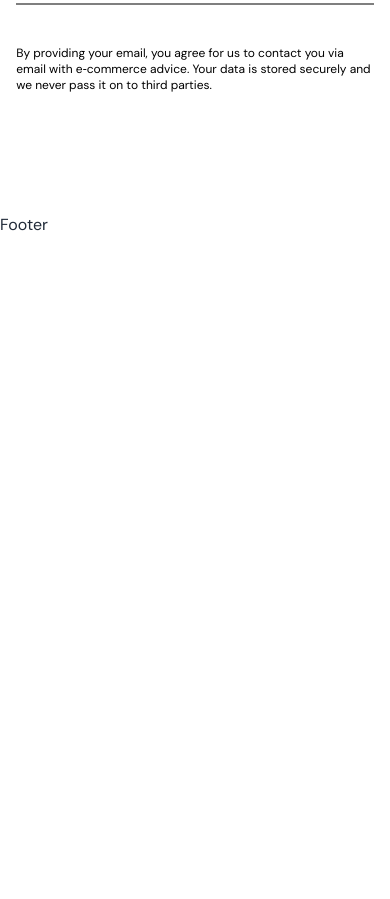
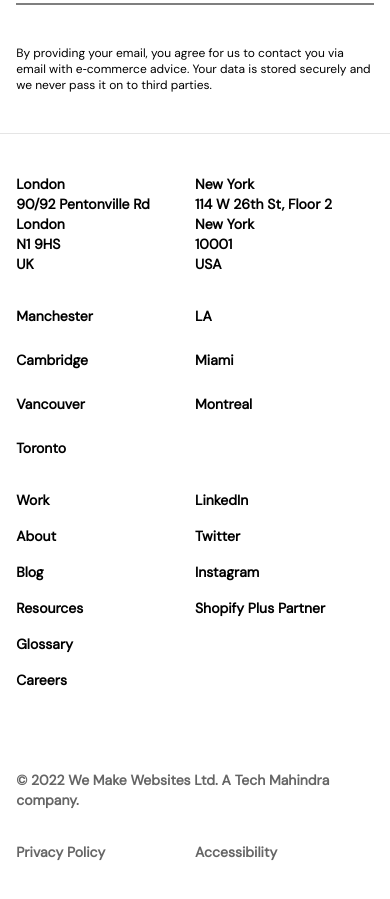
Before and after one commit to antonio-lopez/we-make-websites, a Next.js app: page / in a window 390 px wide. Shown: the part 8180-9079 px from the top of the page. Before the commit the page ends 8417 px from the top, so only its background shows below. Built offline with nearby package versions, Linux system fonts and the light colour scheme.

Commit message:
added footer mobile component

```diff
--- a/components/Footer.jsx
+++ b/components/Footer.jsx
@@ -1,5 +1,56 @@
+import { citiesA, citiesB, resources, social } from '../constants/data';
+
 const Footer = () => {
-  return <div className="mt-[calc(5%_+_60px)]">Footer</div>;
+  return (
+    <div className="border-t-[1px] border-black/10 bg-white text-black">
+      <div className="layout">
+        <div className="grid grid-cols-2 gap-y-8 py-10 text-sm font-semibold md:grid-cols-4 md:text-base">
+          <span>
+            London <br />
+            90/92 Pentonville Rd <br />
+            London <br />
+            N1 9HS <br />
+            UK
+          </span>
+          <span>
+            New York <br />
+            114 W 26th St, Floor 2 <br />
+            New York <br />
+            10001 <br />
+            USA
+          </span>
+          <ul className="space-y-6">
+            {citiesA.map((item) => {
+              return <li key={item.id}>{item.city}</li>;
+            })}
+          </ul>
+          <ul className="space-y-6">
+            {citiesB.map((item) => {
+              return <li key={item.id}>{item.city}</li>;
+            })}
+          </ul>
+          <ul className="space-y-4">
+            {resources.map((item) => {
+              return <li key={item.id}>{item.city}</li>;
+            })}
+          </ul>
+          <ul className="space-y-4">
+            {social.map((item) => {
+              return <li key={item.id}>{item.city}</li>;
+            })}
+          </ul>
+        </div>
+
+        <div className="grid grid-cols-2 gap-y-8 py-10 text-sm font-semibold opacity-60 md:grid-cols-4 md:text-base">
+          <span className=" col-span-2">
+            © 2022 We Make Websites Ltd. A Tech Mahindra company.
+          </span>
+          <span>Privacy Policy</span>
+          <span>Accessibility</span>
+        </div>
+      </div>
+    </div>
+  );
 };
 
 export default Footer;
--- a/constants/data.js
+++ b/constants/data.js
@@ -321,3 +321,32 @@ export const blogData = [
     tag: 'strategy',
   },
 ];
+
+export const citiesA = [
+  { id: 0, city: 'Manchester' },
+  { id: 1, city: 'Cambridge' },
+  { id: 2, city: 'Vancouver' },
+  { id: 3, city: 'Toronto' },
+];
+
+export const citiesB = [
+  { id: 0, city: 'LA' },
+  { id: 1, city: 'Miami' },
+  { id: 2, city: 'Montreal' },
+];
+
+export const resources = [
+  { id: 0, city: 'Work' },
+  { id: 1, city: 'About' },
+  { id: 2, city: 'Blog' },
+  { id: 3, city: 'Resources' },
+  { id: 4, city: 'Glossary' },
+  { id: 5, city: 'Careers' },
+];
+
+export const social = [
+  { id: 0, city: 'LinkedIn' },
+  { id: 1, city: 'Twitter' },
+  { id: 2, city: 'Instagram' },
+  { id: 3, city: 'Shopify Plus Partner' },
+];
```
